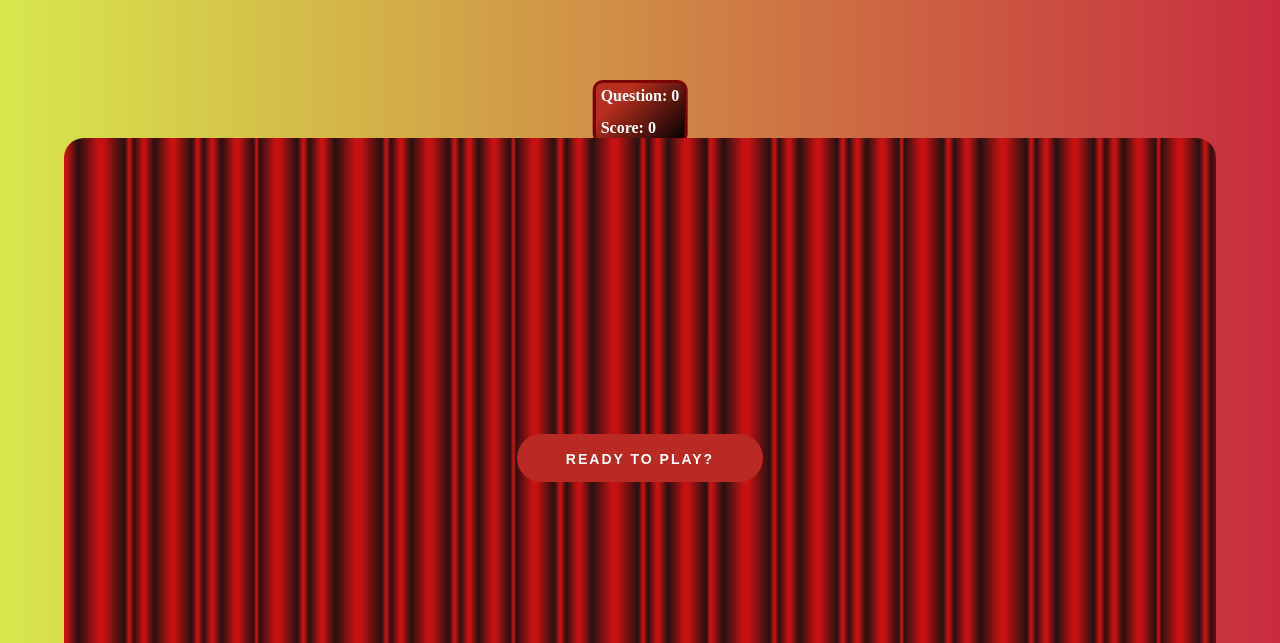
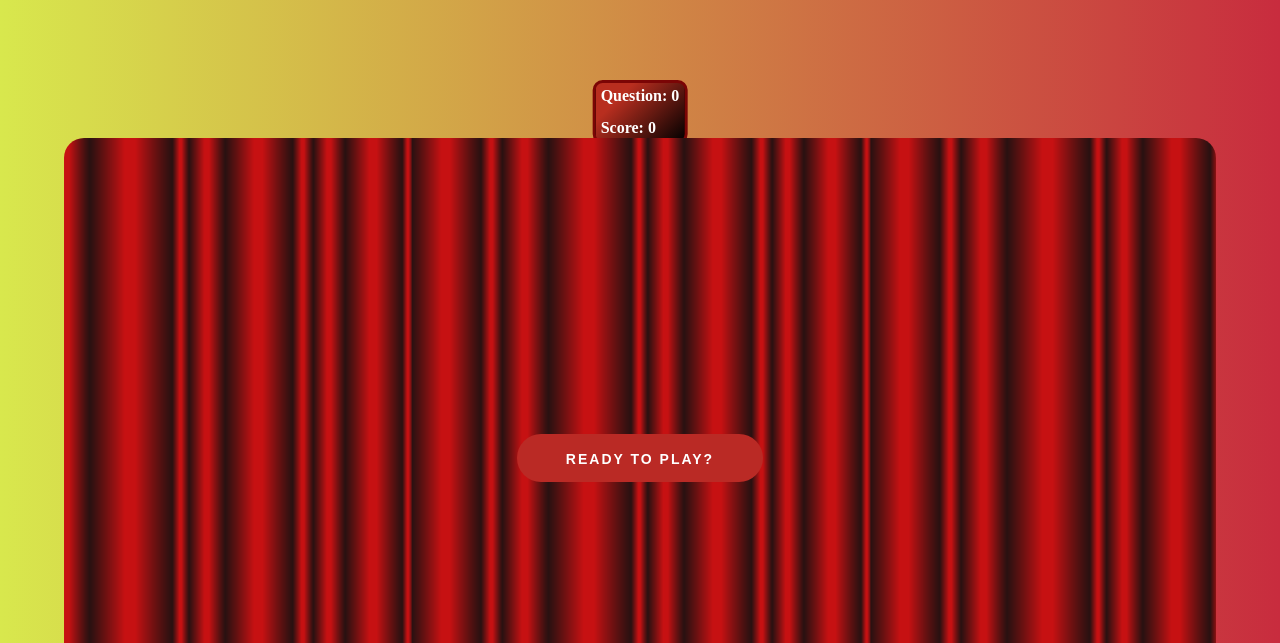
Before and after one commit to kcho760/Finish-that-lyric, a website built with webpack: page index.html in a window 1280 px wide. Shown: the top 643 px of the page. Built offline with Linux system fonts and the light colour scheme; no server answers.

Commit message:
scaling issues

```diff
--- a/index.html
+++ b/index.html
@@ -47,9 +47,9 @@
 
 
       <div class="menu-buttons">
+        <button id="play-button">PLAY</button>
         <button id="htp-button">How To Play</button>
         <button id="settings-button">Settings</button>
-        <button id="play-button">PLAY</button>
       </div>
       <div class="logos">
         <a href="https://github.com/kcho760/Finish-that-lyric" alt="Kevin's github">
@@ -154,13 +154,9 @@
       <div class="text-container">
         <p class="congrats-text">Congratulations! Your final score is:</p>
         <p class="final-score">0</p>
+        <button id="play-again">Play Again?</button>
       </div>
-
-      <button id="play-again">Play Again?</button>
     </div>
-
-
-
   </div>
 </div>
 
--- a/src/scripts/lyrics.js
+++ b/src/scripts/lyrics.js
@@ -11,7 +11,6 @@ class Lyrics {
     const artistName = document.getElementById('api-input').value;
     const artistUrl = encodeURIComponent(artistName);
     const chartUrl = `https://proxy-92z3.onrender.com/?url=https%3A%2F%2Fapi.musixmatch.com%2Fws%2F1.1%2Ftrack.search%3Fq_artist%3D${artistName}%26page_size%3D15%26s_track_rating%3Ddesc%26apikey%3D${apikey}`;
-  console.log(chartUrl)
     fetch(chartUrl)
       .then(response => {
         if (!response.ok) {
--- a/src/styles/div1.scss
+++ b/src/styles/div1.scss
@@ -26,15 +26,16 @@
   justify-content: center;
   align-items: center;
   background-image: url('pictures/curtain.png');
-  background-size: 56%;
+  background-size: cover; /* Changed background-size to cover */
   width: 90%;
   height: 80%;
   z-index: 5;
   margin-bottom: 41%;
   border-radius: 20px;
   transform: translateY(50%);
-  // visibility: hidden;
+  /* visibility: hidden; */
 }
+
 
 #start-div.move-up {
   animation: move-up 2s ease-in-out forwards;
@@ -310,7 +311,6 @@
   cursor: pointer;
   position: relative;
   z-index: 0;
-  top: 10px;
   border-radius: 10px;
   user-select: none;
   -webkit-user-select: none;
@@ -371,7 +371,6 @@
   font-size: 40px;
   font-weight: bold;
   border-radius: 20px;
-  // visibility: hidden;
 }
 
 .inner-div1 span {
@@ -388,7 +387,7 @@
   cursor: pointer;
   position: relative;
   z-index: 0;
-  top: 10px;
+  top: 20px;
   border-radius: 10px;
   user-select: none;
   -webkit-user-select: none;
@@ -458,6 +457,7 @@
   cursor: pointer;
   position: relative;
   z-index: 0;
+  top: 10px;
   border-radius: 10px;
   user-select: none;
   -webkit-user-select: none;
@@ -504,11 +504,11 @@
   border-radius: 10px;
 }
 
-#play-button {
-  display: flex;
-  position: absolute;
-  top: 35%;
-}
+// #play-button {
+//   display: flex;
+//   position: absolute;
+//   top: 35%;
+// }
 
 
 .logos {
@@ -578,7 +578,6 @@
   position:absolute;
 }
 
-/* CSS */
 .choice {
   align-items: center;
   background-image: linear-gradient(to top, rgb(200, 44, 62), rgb(216, 232, 77));
@@ -601,6 +600,7 @@
   touch-action: manipulation;
   white-space: nowrap;
   cursor: pointer;
+  overflow: hidden; /* Added overflow */
 }
 
 .choice:active,
@@ -615,6 +615,8 @@
   width: 100%;
   height: 100%;
   transition: 300ms;
+  text-overflow: ellipsis; /* Added text-overflow */
+  white-space: normal;
 }
 
 .choice:hover span {
@@ -627,6 +629,7 @@
     min-width: 196px;
   }
 }
+
 
 .question {
   display: block;
@@ -655,16 +658,17 @@ background-image: linear-gradient(315deg, #000000 0%, #b82e1f 74%);
   align-items: center;
   text-align: center;
   line-height: 1.5;
-  border-radius: 10px;;
-  overflow:visible;
+  border-radius: 10px;
+  overflow: hidden; /* Changed overflow to hidden */
   background-color: #000000;
   background-image: linear-gradient(315deg, #000000 0%, #b82e1f 74%);
   top: 30%;
   left: 33%;
-  height:5%;
+  height: 5%;
   width: 35%;
   padding: 3px;
   border-bottom: 3px solid rgb(123, 5, 5);
+  white-space: normal; /* Added white-space property */
 }
 
 
@@ -879,14 +883,9 @@ background-image: linear-gradient(315deg, #000000 0%, #b82e1f 74%);
   -webkit-text-fill-color: transparent;
 }
 
-#play-again{
-  margin-top: 340px;
-  margin-left: 44%;
-}
-
 /* Button style */
 #play-again {
-  display: inline-block;
+  display: relative;
   padding: 10px 20px;
   background-color: #ff8c00;
   color: #fff;
@@ -898,6 +897,7 @@ background-image: linear-gradient(315deg, #000000 0%, #b82e1f 74%);
   border-radius: 5px;
   cursor: pointer;
   transition: all 0.3s ease;
+  margin-top: 10%;
 }
 
 /* Button hover style */
```
Also changed, not shown: dist/main.css, dist/main.js.
